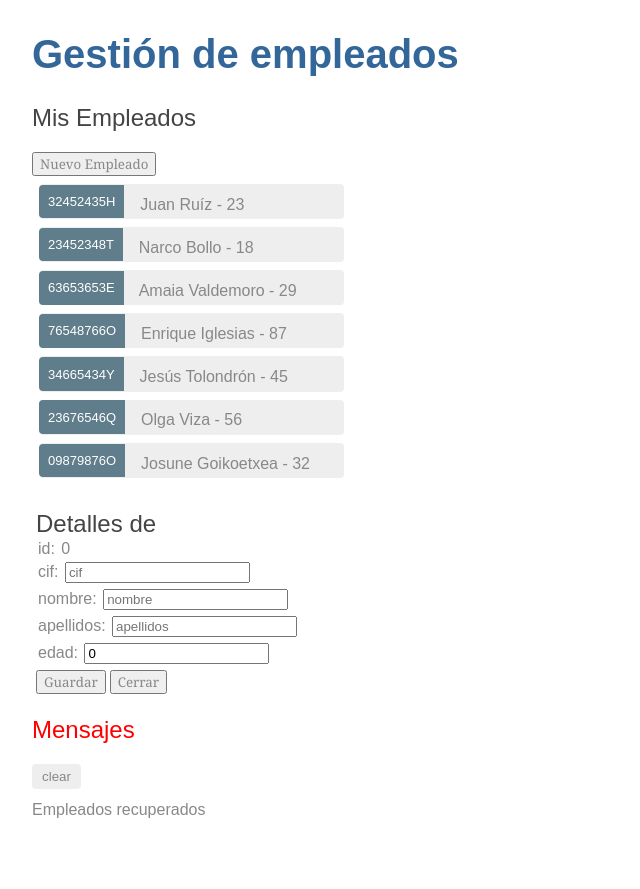
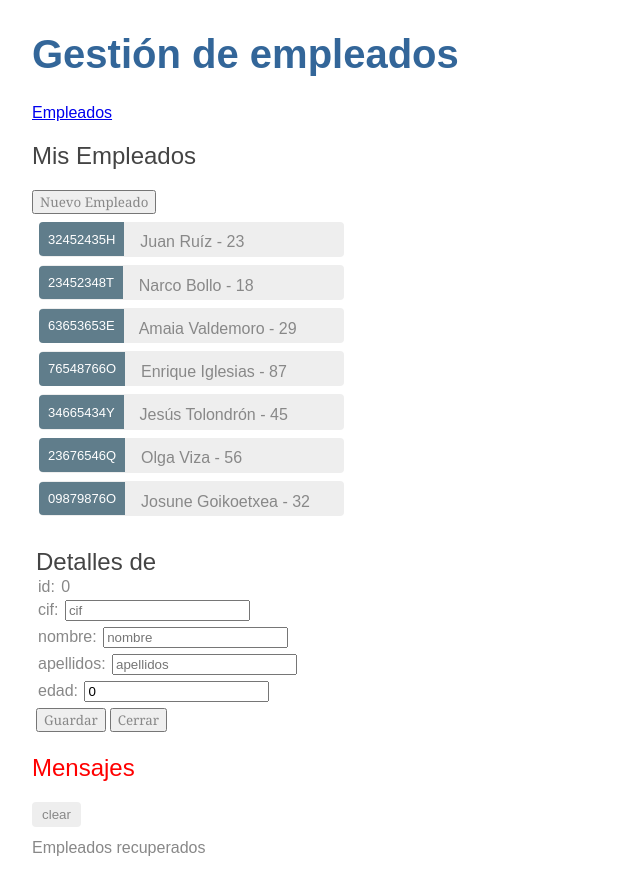
Before and after one commit to didgewind/empleados-angular, an Angular app: page /listaEmpleados/nuevoEmpleado in a window 1280 px wide. Shown: the whole page, without its empty margins (0-640 px from the left). Before the commit the page ends 851 px from the top, so only its background shows below. Built offline with nearby package versions, Linux system fonts and the light colour scheme.

Commit message:
Deshabilitamos/Habilitamos botón de guardar Añadimos también un hiperenlace en root

```diff
--- a/src/app/app.component.html
+++ b/src/app/app.component.html
@@ -1,3 +1,6 @@
 <h1>{{ title }}</h1>
+<nav>
+    <a routerLink="/listaEmpleados">Empleados</a>
+  </nav>
 <router-outlet></router-outlet>
 <app-mensajes></app-mensajes>
--- a/src/app/components/detalle-empleado/detalle-empleado.component.html
+++ b/src/app/components/detalle-empleado/detalle-empleado.component.html
@@ -6,6 +6,6 @@
   <div><label>apellidos:  <input [(ngModel)]="empleado.apellidos" placeholder="apellidos"></label></div>
   <div><label>edad:  <input [(ngModel)]="empleado.edad" placeholder="edad"></label></div>
 
-  <button (click)="save()">Guardar</button>
+  <button (click)="save()" [disabled]="empleado.id != 0">Guardar</button>
   <button (click)="close()">Cerrar</button>
 </div>
```
Also changed, not shown: doc_project/guión.txt, 1 other file (tests, documents, lock files or other folders).
